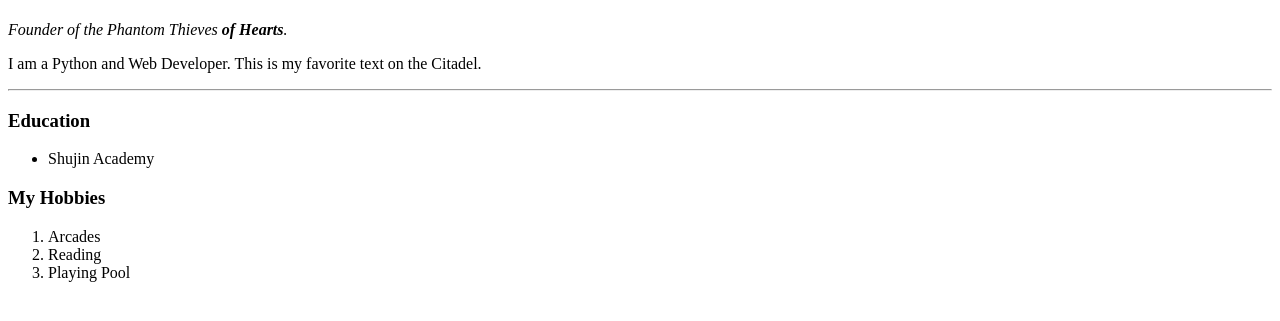
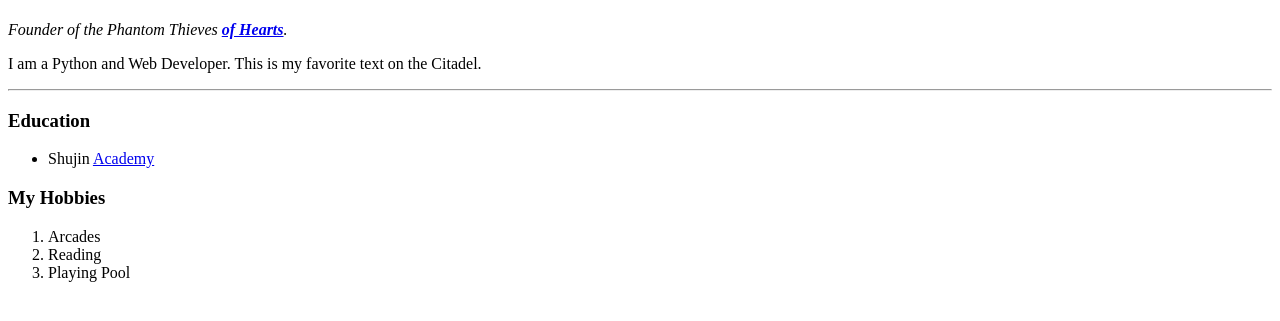
Before and after one commit to Renkai7/HTML_Personal-Site, a plain HTML site: page index.html in a window 1280 px wide. Shown: the part 85-406 px from the top of the page. Drawn offline with Linux system fonts and the light colour scheme.

Commit message:
Add links to text

```diff
--- a/index.html
+++ b/index.html
@@ -14,12 +14,13 @@
     <img style="width: 200px;" src="profile_picture.png" alt="Ren Tsukino profile picture">
     <h1>Ren Tsukino</h1>
     <!-- use em over i to italize text and strong over b for bold for better semantics -->
-    <p><em>Founder of the Phantom Thieves <strong>of Hearts</strong>.</em></p>
+    <p><em>Founder of the Phantom Thieves <strong><a
+                    href="https://megamitensei.fandom.com/wiki/Protagonist_(Persona_5)">of Hearts</a></strong>.</em></p>
     <p>I am a Python and Web Developer. This is my favorite text on the Citadel.</p>
     <hr>
     <h3>Education</h3>
     <ul>
-        <li>Shujin Academy</li>
+        <li>Shujin <a href="https://megamitensei.fandom.com/wiki/Shujin_Academy">Academy</a></li>
     </ul>
     <h3>My Hobbies</h3>
     <ol>
```
